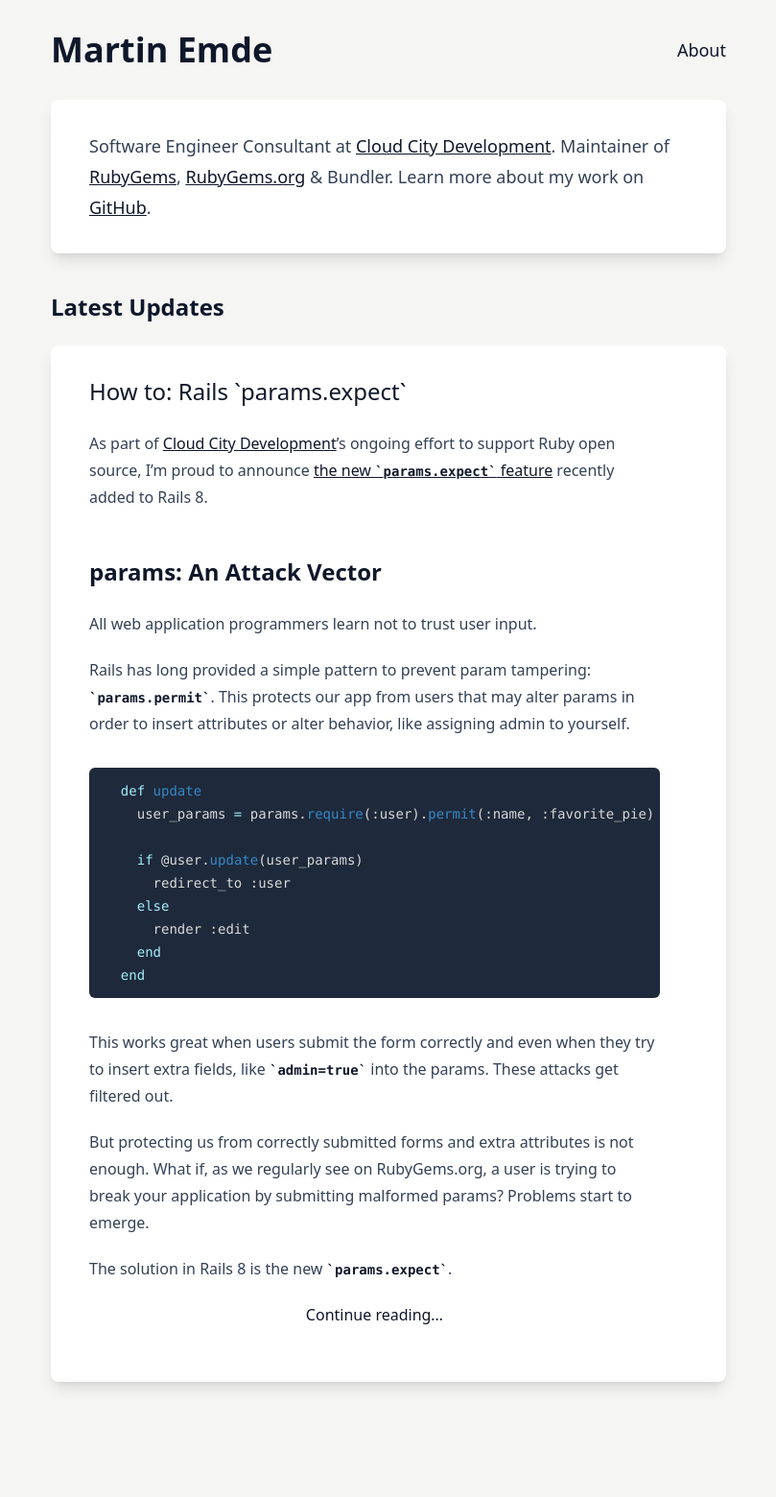
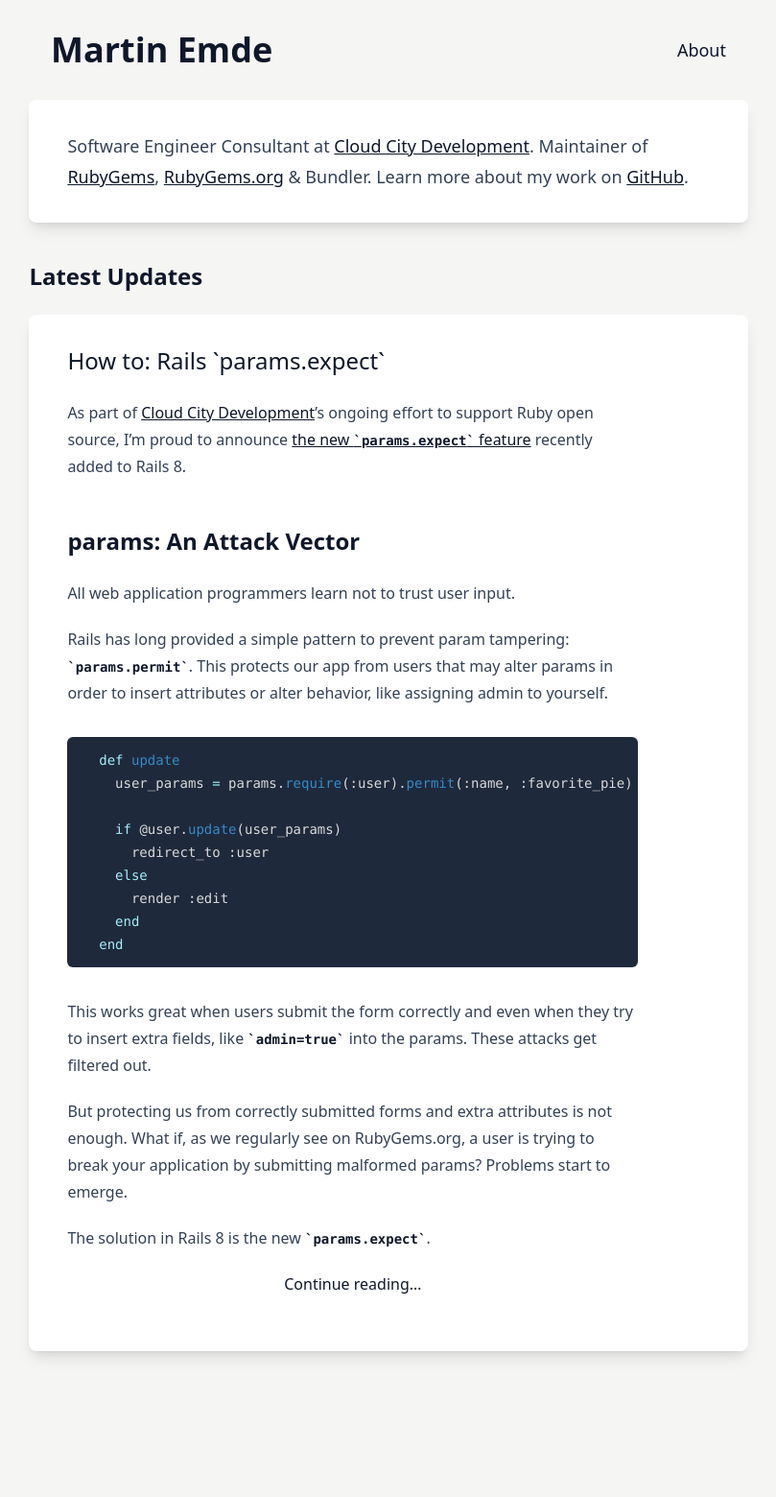
Before and after one commit to martinemde/martinemde.github.io, a Jekyll site: the page built from index.html, in a window 1280 px wide. Shown: the whole page at 96% size, without its empty margins (235-1044 px from the left). Built offline with Jekyll 4.4.1, drawn with Linux system fonts in a browser that asks for light colours; some web fonts are replaced; after the commit the page ends 1528 px from its top, so only the background shows below that.

Commit message:
Update default.html remove main px

```diff
--- a/_layouts/default.html
+++ b/_layouts/default.html
@@ -24,7 +24,7 @@
           </ul>
         </nav>
       </header>
-      <main class="max-w-full lg:max-w-3xl mx-auto px-8 mb-20">
+      <main class="max-w-full lg:max-w-3xl mx-auto md:px-8 mb-20">
         {{ content }}
       </main>
     </div>
```
